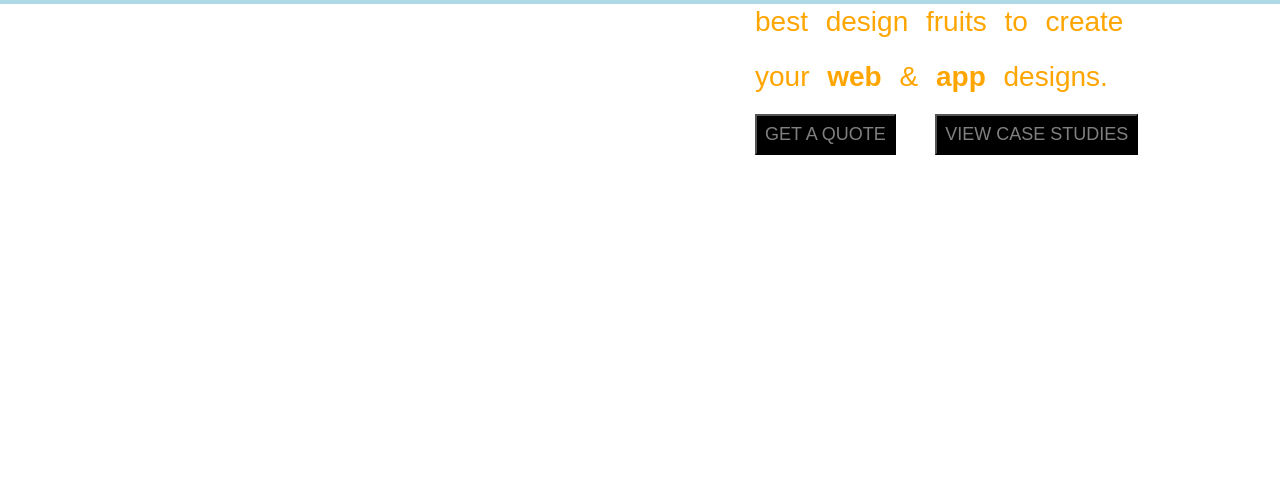
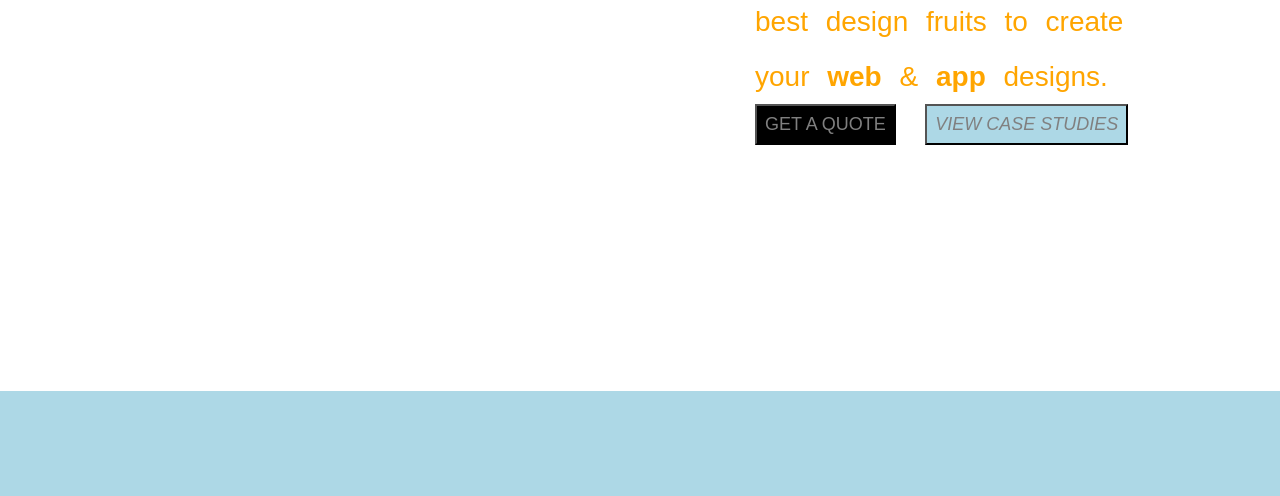
Before and after one commit to sanjyaldharma94/orangejuice, a plain HTML site: page index.html in a window 1280 px wide. Shown: the part 304-800 px from the top of the page. Drawn offline with Linux system fonts and the light colour scheme; a web font is replaced by a local one.

Commit message:
second commit

```diff
--- a/css/main.css
+++ b/css/main.css
@@ -80,14 +80,24 @@ width:525px;
 	padding: 10px 35px 0 0;
 }
 button{
+	margin-right: 25px;
 	padding: 8px;
 	font-size: 18px;
 	color: grey;
 	background-color: black;
 }
+button:nth-child(2) {
+	background-color:lightblue;
+	font-style: italic;
+
+}
 
 footer{
-	margin: 50px auto;
+	margin: 0;
 	height: 105px;
 		background-color: lightblue;
+		position:fixed;
+		bottom:0;
+		left:0;
+		right:0;
 }
--- a/index.html
+++ b/index.html
@@ -5,6 +5,8 @@
         <meta charset="utf-8">
      <!--Author of website-->
           <meta name="author" content="Dharma Sanjyal">
+            <!-- viewport meta tag-->
+                <meta name="viewport" content="width=device-width, initial-scale=1.0">
        <!--Description of website-->
             <meta name="description" content="A replication of Orange PSD page">
           <!-- title of the webpage to be displayed on the taskbar-->
@@ -43,13 +45,10 @@
                  <img src="img/orange.png" alt="orange">
                    <div class="info">
                     <p><span>orange</span>juice<sup>TM</sup> use only the very <br>best design fruits to create<br> your <strong>web</strong> &amp; <strong>app</strong> designs.</p>
+
                       <div class="button-group">
-                           <div class="btn1">
-                      <button>GET A QUOTE</button>
-                           </div>
-                        <div class= "btn2">
+                        <button>GET A QUOTE</button>
                         <button>VIEW CASE STUDIES</button>
-                          </div>
                         </div>
                     </div>
 
```
